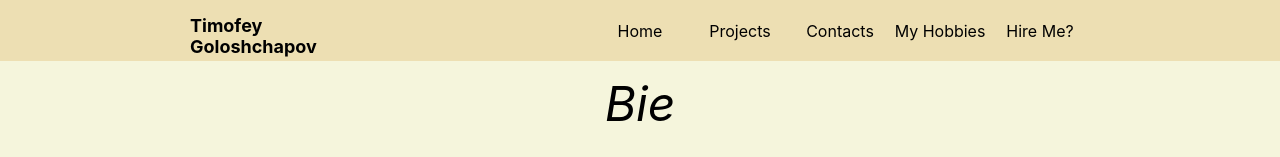
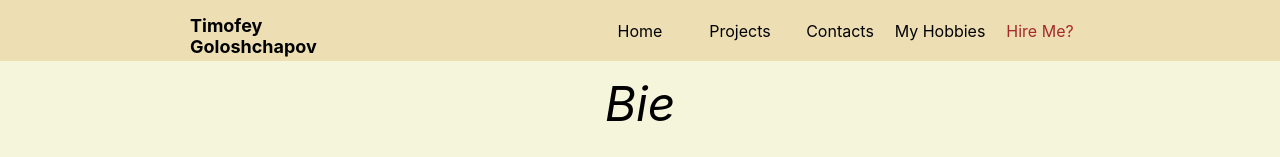
Before and after one commit to Timbobeek/portfolio, a React (Create React App) app: page / in a window 1280 px wide. Shown: the top 157 px of the page. Built offline with nearby package versions, Linux system fonts and the light colour scheme.

Commit message:
hireme btn style

```diff
--- a/src/components/header.css
+++ b/src/components/header.css
@@ -54,6 +54,10 @@ header {
   border-radius: 0.5rem;
   box-shadow: 0 0 0.5rem 0.25rem hsl(0 0% 0% / 10%);
   background: #eddfb3;
+}
+
+#hireMe{
+  color: brown;
 }
 
 .flyer{
--- a/src/components/header.js
+++ b/src/components/header.js
@@ -29,7 +29,6 @@ const Header = () => {
     }
   }, [isDialogShown])
 
-  // console.log(modal)
   return (
     <header>
       <div className="header-left">
@@ -62,7 +61,7 @@ const Header = () => {
           {/* <Link onClick={() => setShowDialog(true)}>Hire Me?</Link> */}
 
           {/* eslint-disable-next-line jsx-a11y/anchor-is-valid */}
-          <a href="#" onClick={() => setShowDialog(true)}>Hire Me?</a>
+          <a href="#" id='hireMe' onClick={() => setShowDialog(true)}>Hire Me?</a>
         </div>
 
         <dialog id="modal" className="modal" onClose={() => setShowDialog(false)}>
@@ -76,6 +75,7 @@ const Header = () => {
 
       <div className="small-screen-menu">
         <div className="title">Timofey Goloshchapov</div>
+
         <div className="burger">
           <a href="#" className="icon" onClick={myFunction}>
             <i className="fa fa-bars fa-lg"></i>
```
